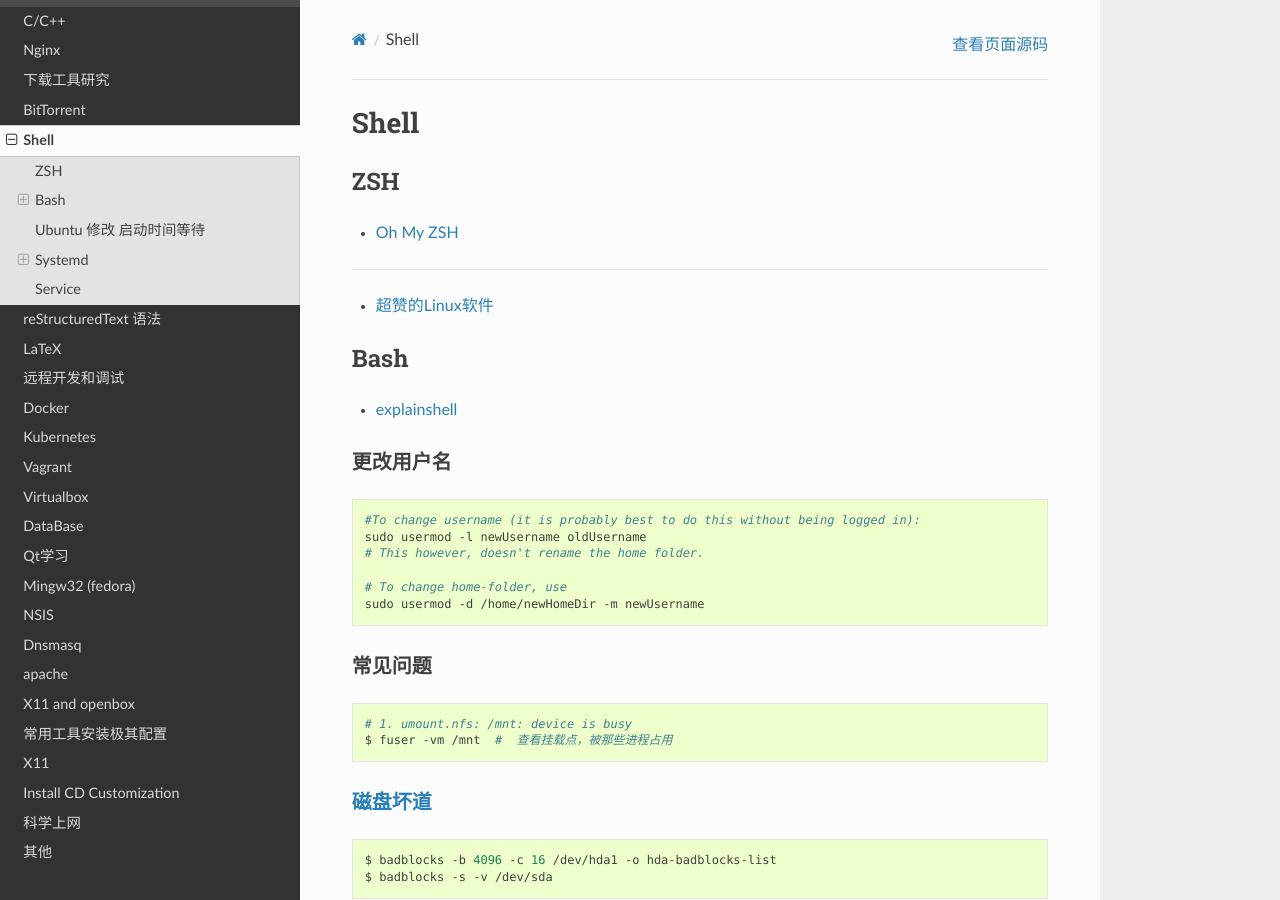
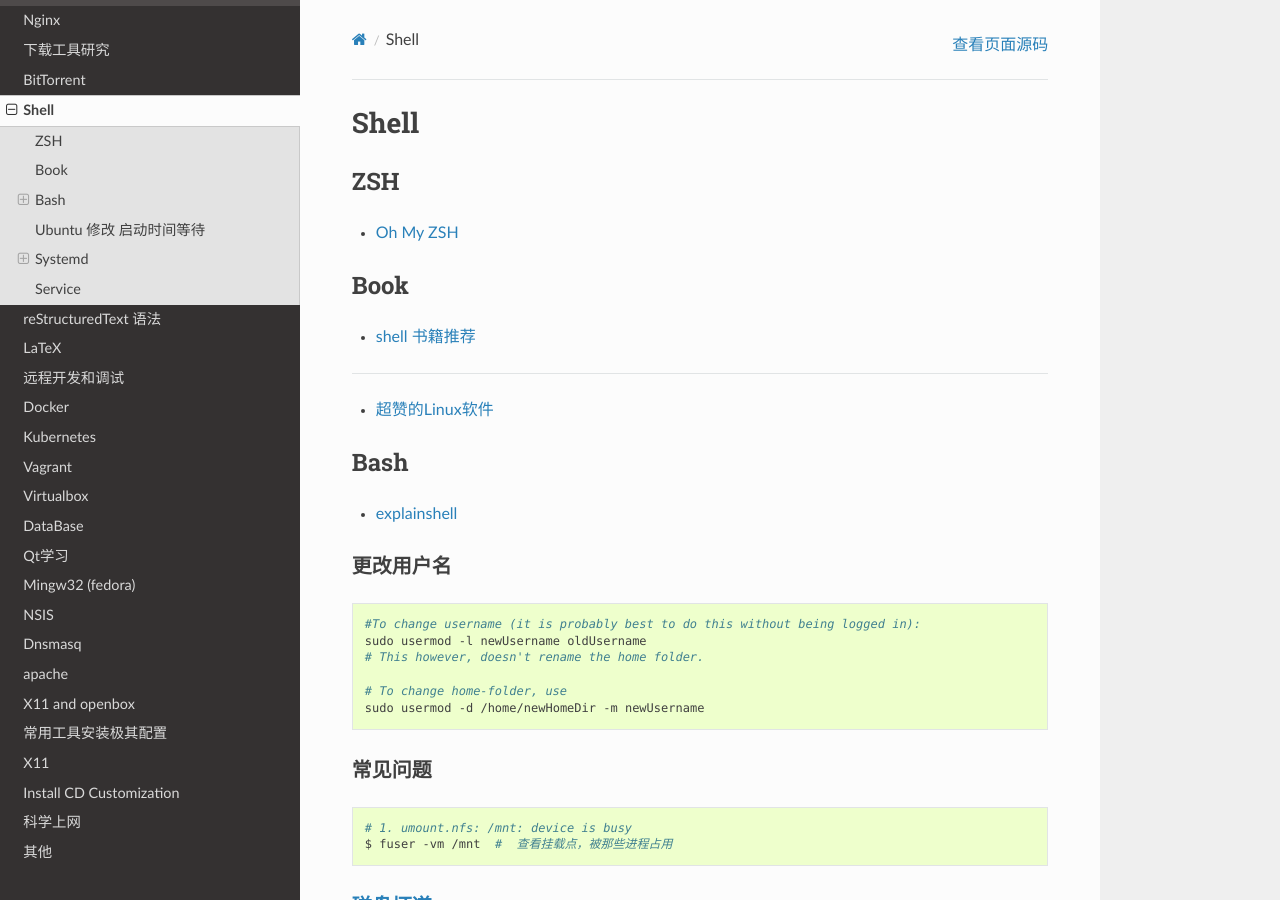
Before and after one commit to my-rds-store/my_space, a Sphinx documentation site: the page built from source/shell/shell.rst, in a window 1280 px wide and 900 px high. Built offline with Sphinx 7.4.7 and the Read the Docs theme 2.0.0, drawn with Linux system fonts in a browser that asks for light colours.

Commit message:
update ....

```diff
--- a/source/shell/shell.rst
+++ b/source/shell/shell.rst
@@ -7,6 +7,12 @@ ZSH
 *******
 
 * `Oh My ZSH <http://ohmyz.sh/>`_
+
+*******
+Book
+*******
+
+* `shell 书籍推荐 <https://blog.csdn.net/hw478983/article/details/78813906>`_
 
 ------
 
```
